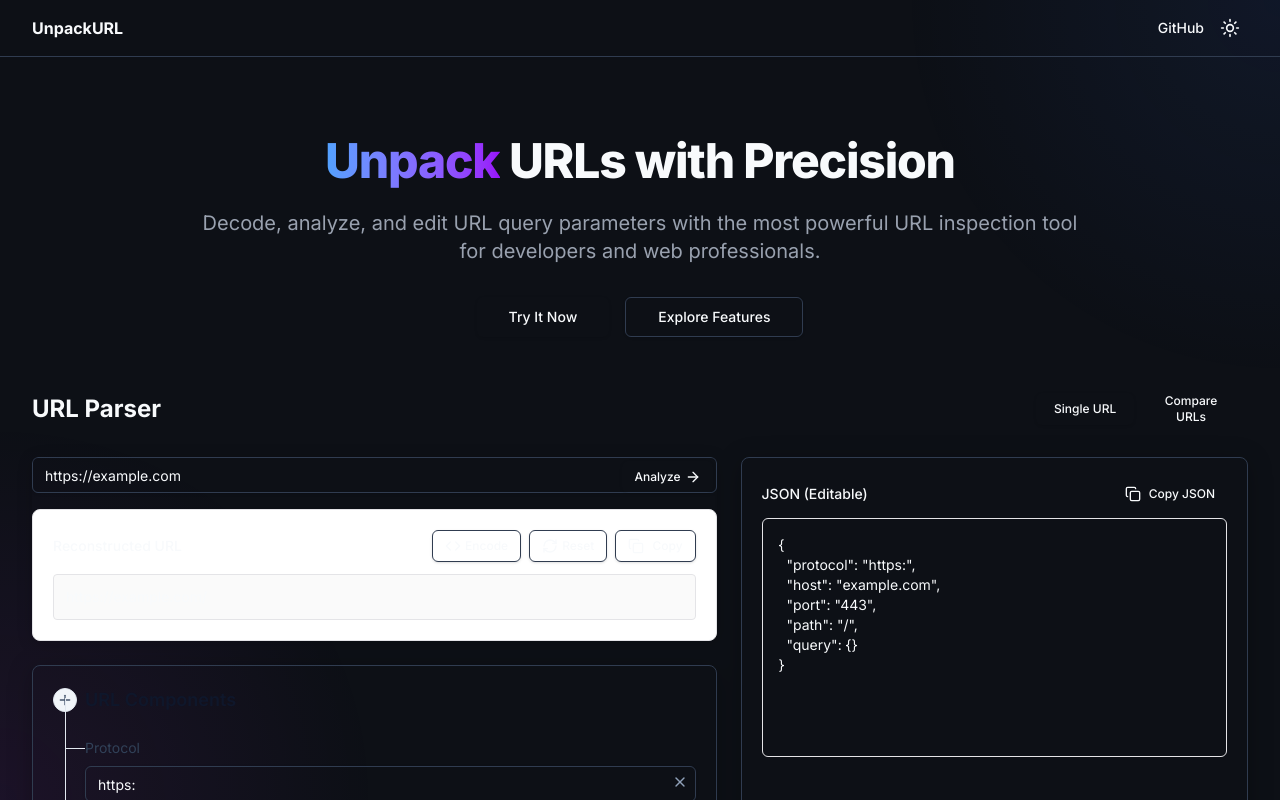
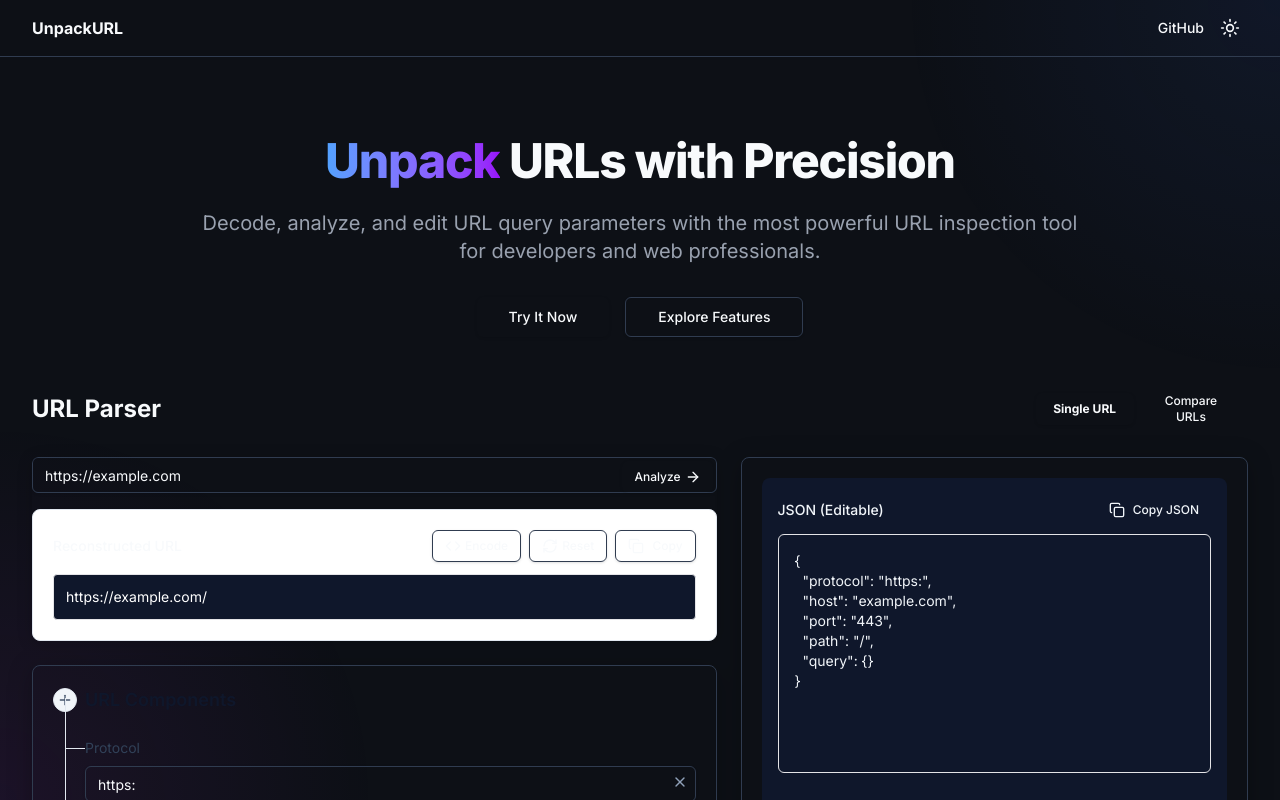
Before and after one commit to crviradiya/UnpackURL, a Next.js app: page / in a window 1280 px wide. Both pictures are taken after typing "https://example.com" into the empty fields and a click on the button "Analyze". Shown: the top 800 px of the page. Built offline with nearby package versions, Linux system fonts and the light colour scheme; no server answers.

Commit message:
* More styling updates

```diff
--- a/components/unpack/JsonView.tsx
+++ b/components/unpack/JsonView.tsx
@@ -75,7 +75,7 @@ export function JsonView({ analysis, className }: JsonViewProps) {
     <div className="space-y-2">
       <h3 className="text-lg font-semibold text-slate-900 dark:text-slate-100">Query Params as JSON</h3>
       <div className="bg-slate-900 rounded-lg p-4">
-        <pre className="font-mono text-sm text-slate-100 whitespace-pre-wrap">
+        <pre className="font-mono text-sm text-slate-100 whitespace-pre-wrap overflow-x-auto break-all">
           {renderJsonValue(jsonData)}
         </pre>
       </div>
--- a/components/unpack/ModeToggle.tsx
+++ b/components/unpack/ModeToggle.tsx
@@ -15,7 +15,7 @@ export function ModeToggle({ mode, onModeChange }: ModeToggleProps) {
         variant={mode === "single" ? "default" : "ghost"}
         size="sm"
         onClick={() => onModeChange("single")}
-        className="flex-1"
+        className={`flex-1 ${mode === "single" ? "font-bold" : ""}`}
       >
         Single URL
       </Button>
@@ -23,7 +23,7 @@ export function ModeToggle({ mode, onModeChange }: ModeToggleProps) {
         variant={mode === "compare" ? "default" : "ghost"}
         size="sm"
         onClick={() => onModeChange("compare")}
-        className="flex-1"
+        className={`flex-1 ${mode === "compare" ? "font-bold" : ""}`}
       >
         Compare URLs
       </Button>
--- a/components/unpack/SingleUrlView.tsx
+++ b/components/unpack/SingleUrlView.tsx
@@ -135,7 +135,7 @@ export function SingleUrlView({
               data={jsonViewData}
               isEditable={true}
               onChange={handleJsonChange}
-              className="h-full"
+              className="h-full bg-slate-900 rounded-lg p-4 text-slate-100"
             />
           </div>
         )}
--- a/components/unpack/UrlInput.tsx
+++ b/components/unpack/UrlInput.tsx
@@ -145,7 +145,7 @@ export function UrlInput({
       </form>
 
       {reconstructedUrl && (
-        <div className="bg-white dark:bg-zinc-800 shadow-sm border border-zinc-200 dark:border-zinc-700 rounded-lg p-5">
+        <div className="bg-white dark:bg-slate-950 light:bg-slate-550 shadow-sm border border-slate-200 dark:border-slate-700 rounded-lg p-5">
           <div className="flex items-center justify-between mb-3">
             <div className="text-sm font-medium">
               {isEncoded ? "Encoded URL" : "Reconstructed URL"}
@@ -177,7 +177,7 @@ export function UrlInput({
               />
             </div>
           </div>
-          <div className="font-mono text-sm p-3 bg-zinc-50 dark:bg-zinc-900 rounded border border-zinc-200 dark:border-zinc-700 break-all">
+          <div className="font-mono text-sm p-3 bg-slate-900 dark:bg-slate-900 rounded border border-zinc-200 dark:border-zinc-700 break-all text-white dark:text-white">
             {displayedUrl}
           </div>
         </div>
```
